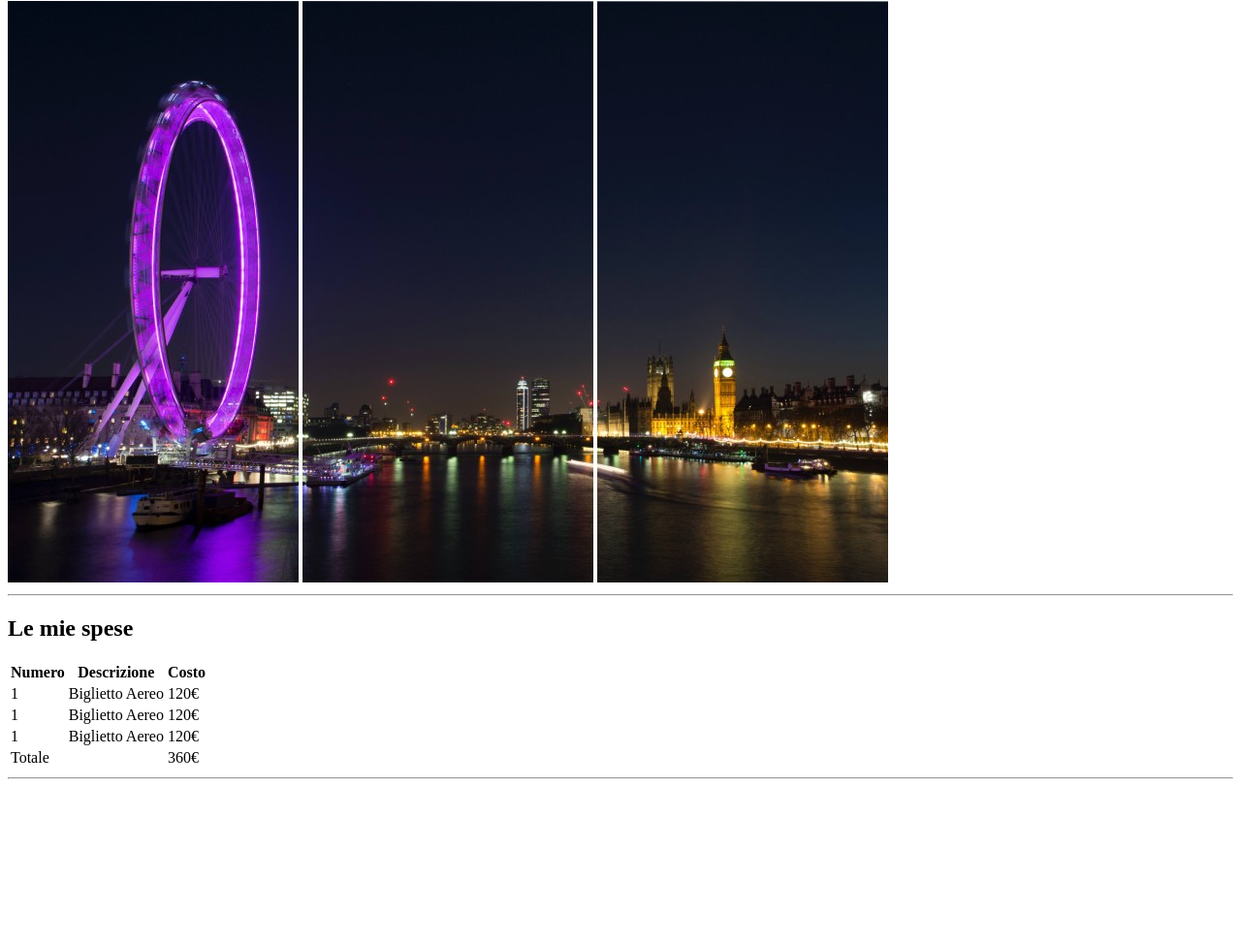
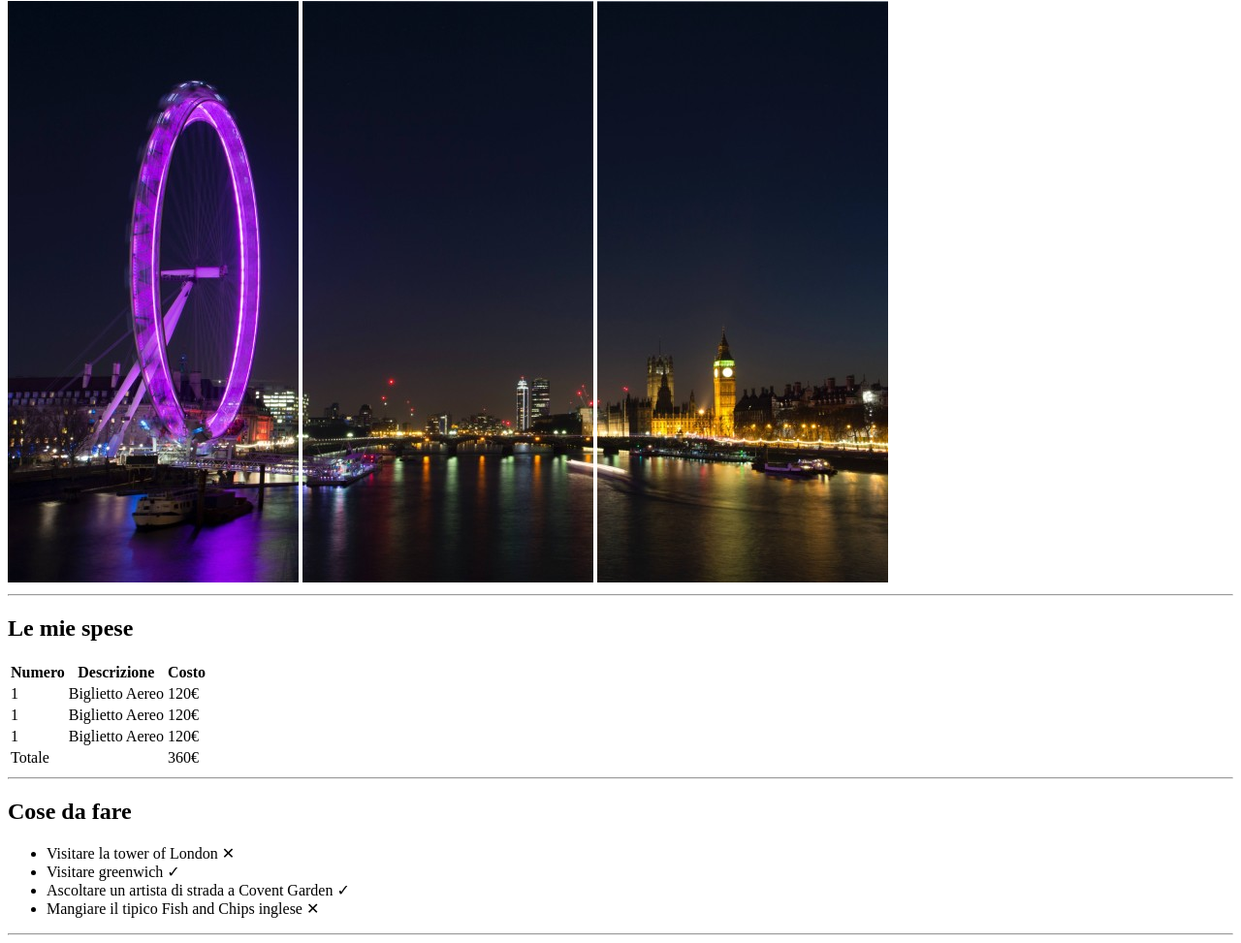
Before and after one commit to Giovanni-Damico98/html-london-trip, a plain HTML site: page index.html in a window 1280 px wide. Shown: the part 79-1052 px from the top of the page at 97% size. Before the commit the page ends 891 px from the top, so only its background shows below. Drawn offline with Linux system fonts and the light colour scheme.

Commit message:
section itinerario

```diff
--- a/index.html
+++ b/index.html
@@ -56,6 +56,17 @@
         <hr>
     </section>
 
+    <section id="itinerario">
+        <h2>Cose da fare</h2>
+        <ul>
+            <li>Visitare la tower of London &#10005</li>
+            <li>Visitare greenwich &#x2713</li>
+            <li>Ascoltare un artista di strada a Covent Garden &#x2713</li>
+            <li>Mangiare il tipico Fish and Chips inglese &#10005</li>
+        </ul>
+        <hr>
+    </section>
+
 
 </body>
 
```
